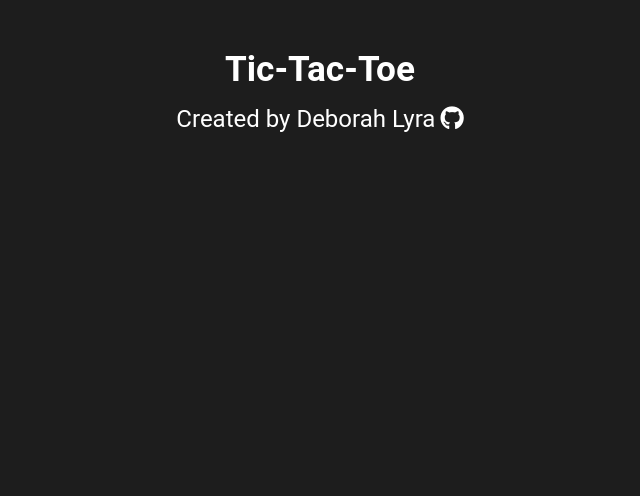
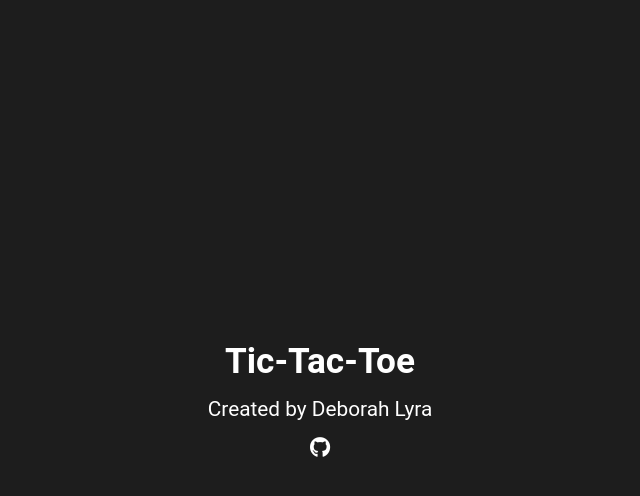
Before and after one commit to DeborahLyra/tic-tac-toe--react, a React (Vite) app: page / in a window 1280 px wide. Shown: the top 496 px of the page, without its empty margins (320-960 px from the left). Built offline with nearby package versions, Linux system fonts and the light colour scheme.

Commit message:
added title and subtitle

```diff
--- a/index.html
+++ b/index.html
@@ -2,7 +2,6 @@
 <html lang="en">
   <head>
     <meta charset="UTF-8" />
-    <link rel="icon" type="image/svg+xml" href="/vite.svg" />
     <meta name="viewport" content="width=device-width, initial-scale=1.0" />
     <title>Tic-Tac_toe</title>
     <link rel="stylesheet" href="https://cdnjs.cloudflare.com/ajax/libs/font-awesome/5.15.4/css/all.min.css" integrity="sha512-1ycn6IcaQQ40/MKBW2W4Rhis/DbILU74C1vSrLJxCq57o941Ym01SwNsOMqvEBFlcgUa6xLiPY/NS5R+E6ztJQ==" crossorigin="anonymous" referrerpolicy="no-referrer" />
--- a/src/components/gamePage/GamePage.jsx
+++ b/src/components/gamePage/GamePage.jsx
@@ -1,37 +1,28 @@
 import React from 'react'
 import styled from 'styled-components';
+import Title from '../title/Title';
+import Subtitle from '../subtitle/Subtitle';
 
 function GamePage() {
     return (
         <Div>
-        <H1>Tic-Tac-Toe</H1>
-        <Span>
+            <Title>Tic-Tac-Toe</Title>
+            <Subtitle>
                 <p>Created by Deborah Lyra </p>
                 <a href='https://github.com/DeborahLyra' target='_blank'> <i class="fab fa-github"></i></a>
-        </Span>
+            </Subtitle>
         </Div>
     )
 }
 
 export const Div = styled.div`
+  height: 100%;
+  min-height: 100vh;
   display: flex;
   flex-direction: column;
   justify-content: center;
   align-items: center;
-  margin: 3rem;
   gap: 15px;
-`;
-
-export const H1 = styled.h1`
- font-size: 2.2rem
-`;
-
-export const Span = styled.span`
-  display: flex;
-  justify-content: center;
-  align-items: center;
-  gap: 5px;
-  font-size: 1.5rem;
 `;
 
 
--- /dev/null
+++ b/src/components/subtitle/Subtitle.jsx
@@ -0,0 +1,21 @@
+import React from 'react'
+import styled from 'styled-components';
+
+function Subtitle({ children }) {
+    return (
+        <Span>
+            {children}
+        </Span>
+    )
+}
+
+export const Span = styled.span`
+  display: flex;
+  flex-direction: column;
+  justify-content: center;
+  align-items: center;
+  gap: 15px;
+  font-size: 1.3rem;
+`;
+
+export default Subtitle
--- /dev/null
+++ b/src/components/title/Title.jsx
@@ -0,0 +1,14 @@
+import React from 'react'
+import styled from 'styled-components';
+
+function Title({ children }) {
+  return (
+    <H1>{children}</H1>
+  )
+}
+
+export const H1 = styled.h1`
+ font-size: 2.2rem
+`;
+
+export default Title
```
Lines whose indentation alone changed are shown as unchanged.
